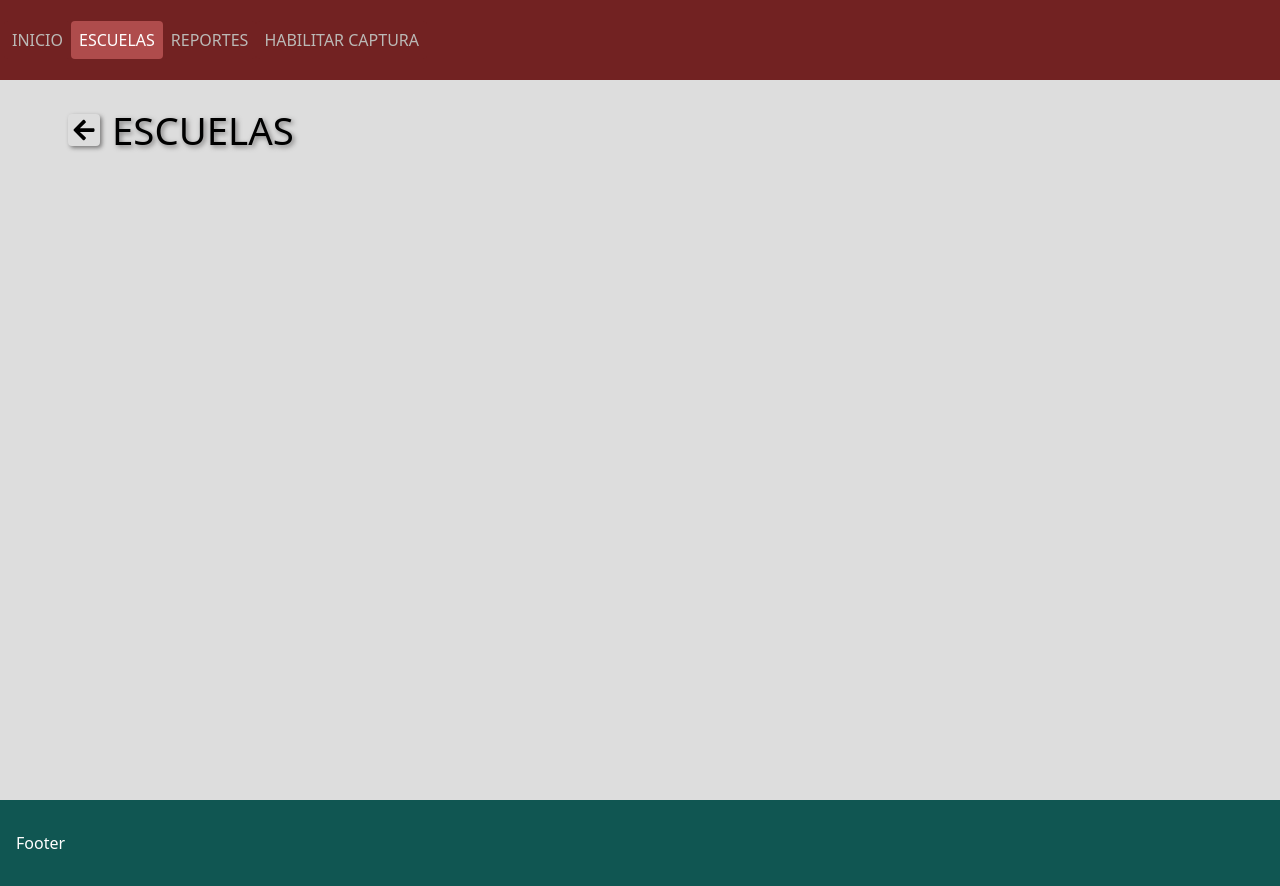
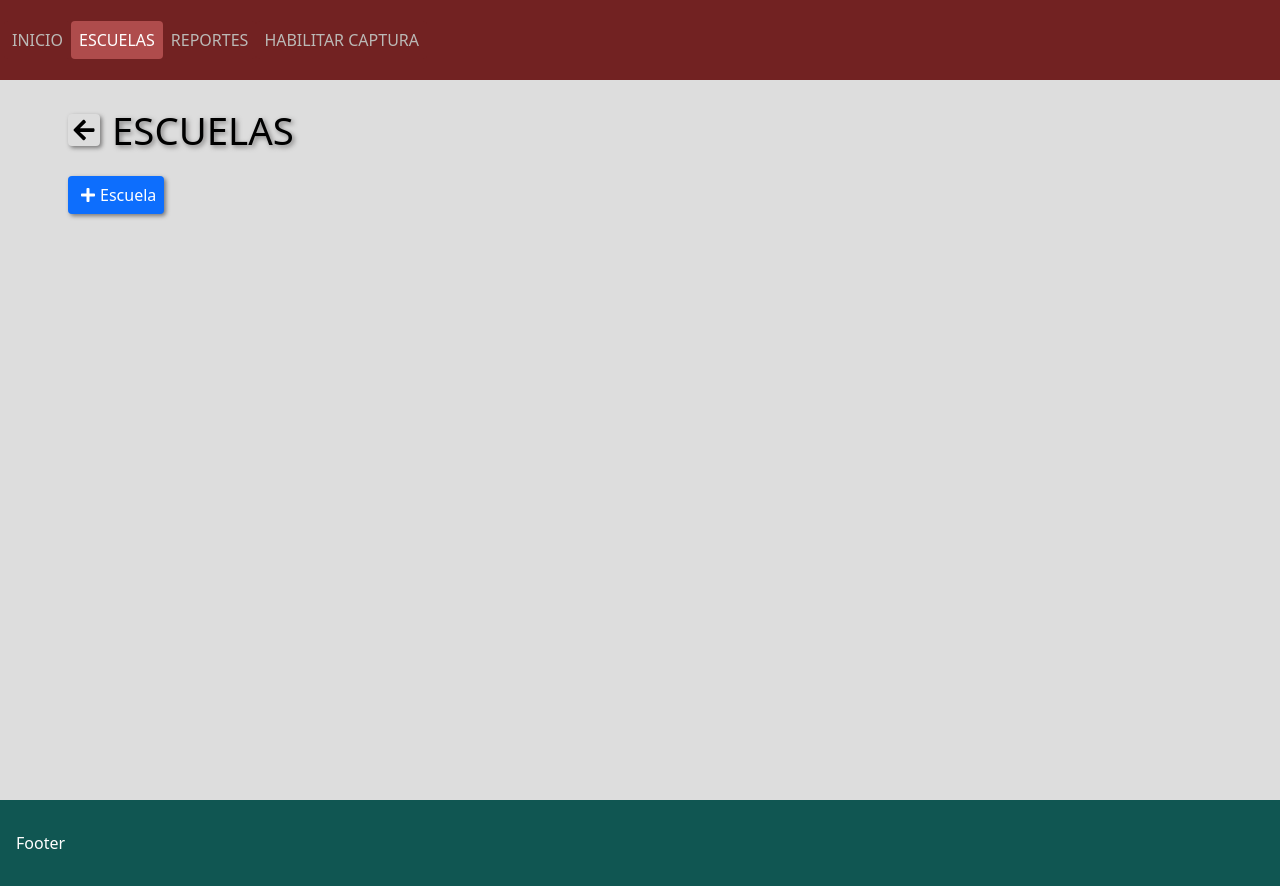
Before and after one commit to MiloJuarez/sce-react, a React app: page / in a window 1280 px wide. Built offline with nearby package versions, Linux system fonts and the light colour scheme.

Commit message:
Created primary button to add a resource

```diff
--- /dev/null
+++ b/src/components/BtnAddResource.jsx
@@ -0,0 +1,19 @@
+import React from "react";
+
+import { FaPlus } from "react-icons/fa";
+
+import "@styles/BtnAddResource.scss";
+
+const BtnAddResource = ({ model, action }) => {
+    return (
+        <div
+            className='BtnAddResource'
+            onClick={action}
+            title={`Agregar ${model}`}>
+            <FaPlus className='PlusIcon' />
+            {model}
+        </div>
+    );
+};
+
+export default BtnAddResource;
--- a/src/pages/Schools.jsx
+++ b/src/pages/Schools.jsx
@@ -3,7 +3,8 @@ import React from "react";
 import "@styles/Schools.scss";
 import ContentTitle from "@components/ContentTitle";
 import BtnArrowBack from "@components/BtnArrowBack";
-import ContentHeader from "../components/ContentHeader";
+import ContentHeader from "@components/ContentHeader";
+import BtnAddResource from "@components/BtnAddResource";
 
 const Schools = () => {
     return (
@@ -12,6 +13,7 @@ const Schools = () => {
                 <BtnArrowBack />
                 <ContentTitle label={"ESCUELAS"} />
             </ContentHeader>
+            <BtnAddResource model={"Escuela"} />
         </div>
     );
 };
--- /dev/null
+++ b/src/styles/BtnAddResource.scss
@@ -0,0 +1,22 @@
+@use "vars";
+
+.BtnAddResource {
+    display: flex;
+    align-items: center;
+    width: fit-content;
+    margin: vars.$mAround;
+    padding: calc(vars.$pComponent * 2);
+    font-size: vars.$mdFont;
+    font-weight: vars.$fw-light;
+    color: vars.$white;
+    background-color: vars.$cbtnPrimary;
+    border-radius: vars.$bradius;
+    box-shadow: 2px 2px 4px vars.$gray-dark;
+    cursor: pointer;
+}
+.BtnAddResource:active {
+    border: vars.$border solid vars.$info;
+}
+.BtnAddResource .PlusIcon {
+    margin: 0 vars.$mAround;
+}
--- a/src/styles/_vars.scss
+++ b/src/styles/_vars.scss
@@ -10,6 +10,7 @@ $white: #ffffff;
 $black: #000000;
 $warning: #f7c336;
 $info: #83bef5;
+$cbtnPrimary: #0d6efd;
 
 //* WIDTHs
 $wFull: 100%;
```
